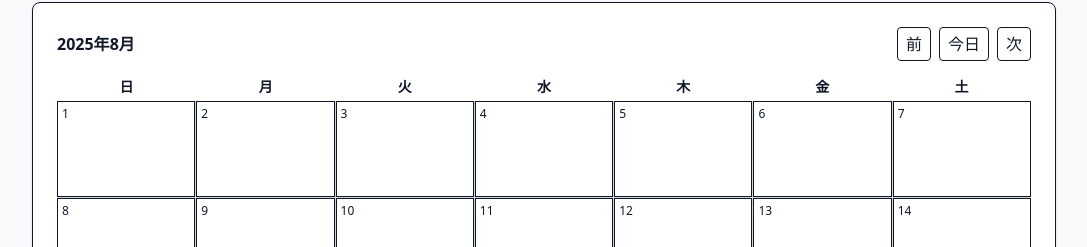
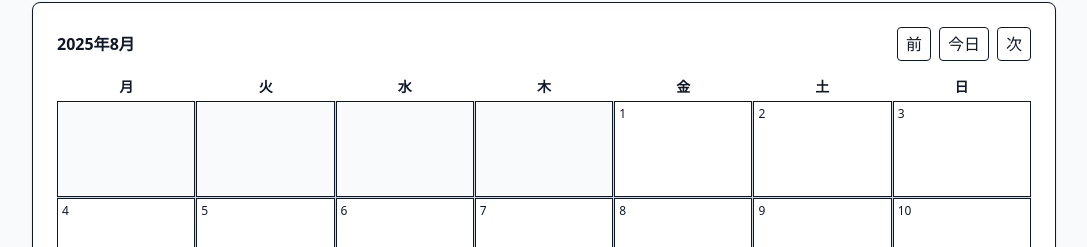
Before and after one commit to chocolat0w0/goal-steps-ai, a React (Vite) app: page / in a window 1280 px wide. Both pictures are taken after a click on the button "前の月". Shown: the part 1020-1267 px from the top of the page, without its empty margins (96-1183 px from the left). Built offline with nearby package versions, Linux system fonts and the light colour scheme.

Commit message:
fix: align calendar dates to weekdays

```diff
--- a/src/components/CalendarView.tsx
+++ b/src/components/CalendarView.tsx
@@ -1,4 +1,4 @@
-import { useState, useMemo, type FC } from 'react';
+import { useState, useMemo, type FC, type ReactElement } from 'react';
 import type { TaskBlock, Category } from '~/types';
 
 const daysInMonth = (year: number, month: number) => new Date(year, month + 1, 0).getDate();
@@ -29,7 +29,9 @@ const CalendarView: FC<Props> = ({ tasks, categories, initialDate }) => {
   const year = current.getFullYear();
   const month = current.getMonth();
   const days = daysInMonth(year, month);
-  const dayNames = ['日', '月', '火', '水', '木', '金', '土'];
+  const dayNames = ['月', '火', '水', '木', '金', '土', '日'];
+  const firstDay = new Date(year, month, 1).getDay();
+  const startOffset = (firstDay + 6) % 7;
 
   const prevMonth = () => setCurrent(new Date(year, month - 1, 1));
   const nextMonth = () => setCurrent(new Date(year, month + 1, 1));
@@ -44,12 +46,23 @@ const CalendarView: FC<Props> = ({ tasks, categories, initialDate }) => {
     grouped[t.date].push(t);
   }
 
-  const cells = [];
+  const cells: ReactElement[] = [];
+  for (let i = 0; i < startOffset; i++) {
+    cells.push(
+      <div key={`pre-${i}`} role="gridcell" className="h-24 border bg-gray-50" aria-hidden="true" />,
+    );
+  }
+
   for (let day = 1; day <= days; day++) {
     const dateStr = formatDate(year, month, day);
     const ts = grouped[dateStr] || [];
     cells.push(
-      <div key={dateStr} role="gridcell" aria-label={dateStr} className="h-24 border p-1 overflow-y-auto bg-white">
+      <div
+        key={dateStr}
+        role="gridcell"
+        aria-label={dateStr}
+        className="h-24 border p-1 overflow-y-auto bg-white"
+      >
         <div className="text-xs">{day}</div>
         {ts.map((t) => (
           <div key={t.id} data-testid="task-block" className="mt-1 rounded bg-blue-100 p-1 text-xs">
@@ -57,6 +70,14 @@ const CalendarView: FC<Props> = ({ tasks, categories, initialDate }) => {
           </div>
         ))}
       </div>,
+    );
+  }
+
+  const totalCells = cells.length;
+  const endOffset = (7 - (totalCells % 7)) % 7;
+  for (let i = 0; i < endOffset; i++) {
+    cells.push(
+      <div key={`post-${i}`} role="gridcell" className="h-24 border bg-gray-50" aria-hidden="true" />,
     );
   }
 
```
Also changed, not shown: 1 other file (tests, documents, lock files or other folders).
